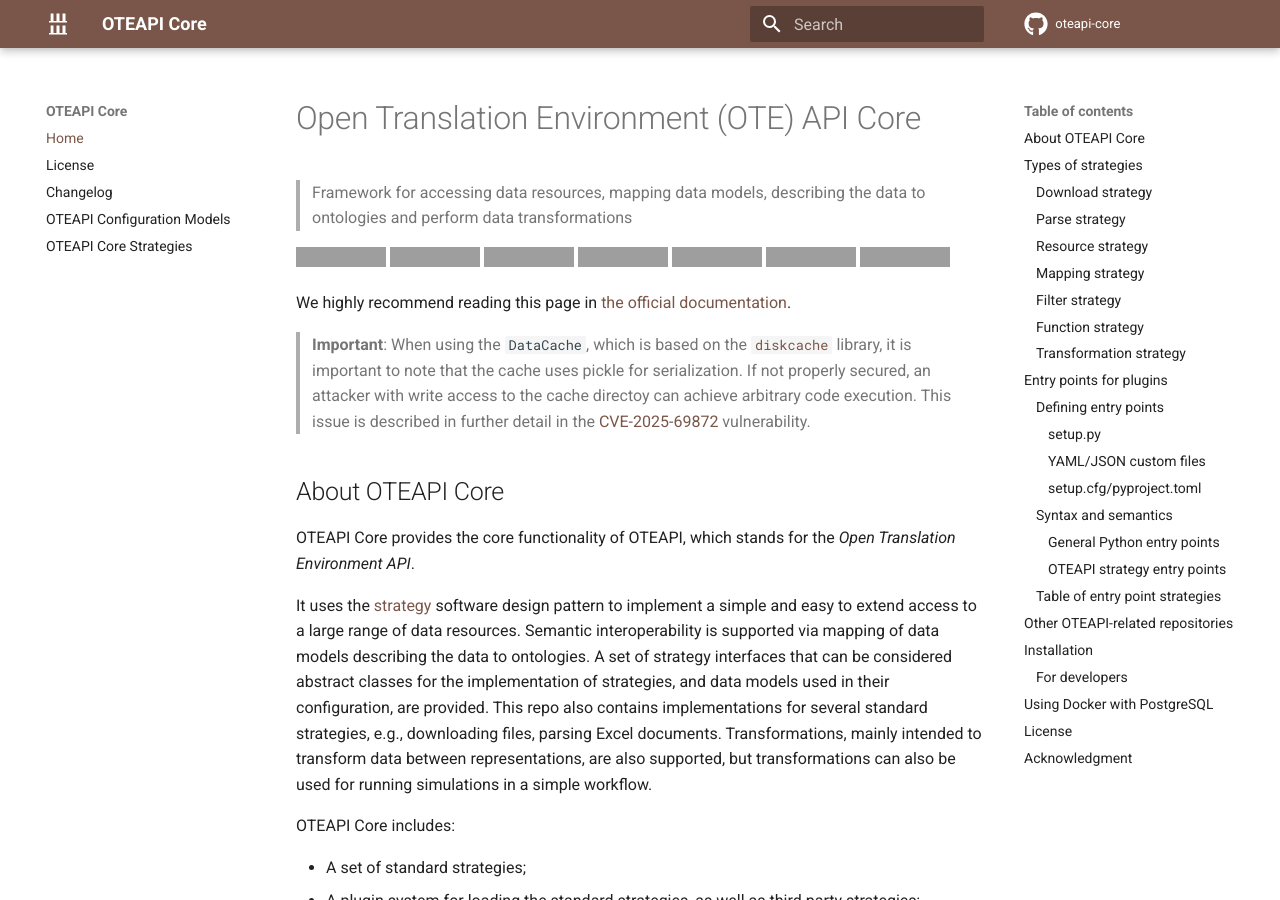
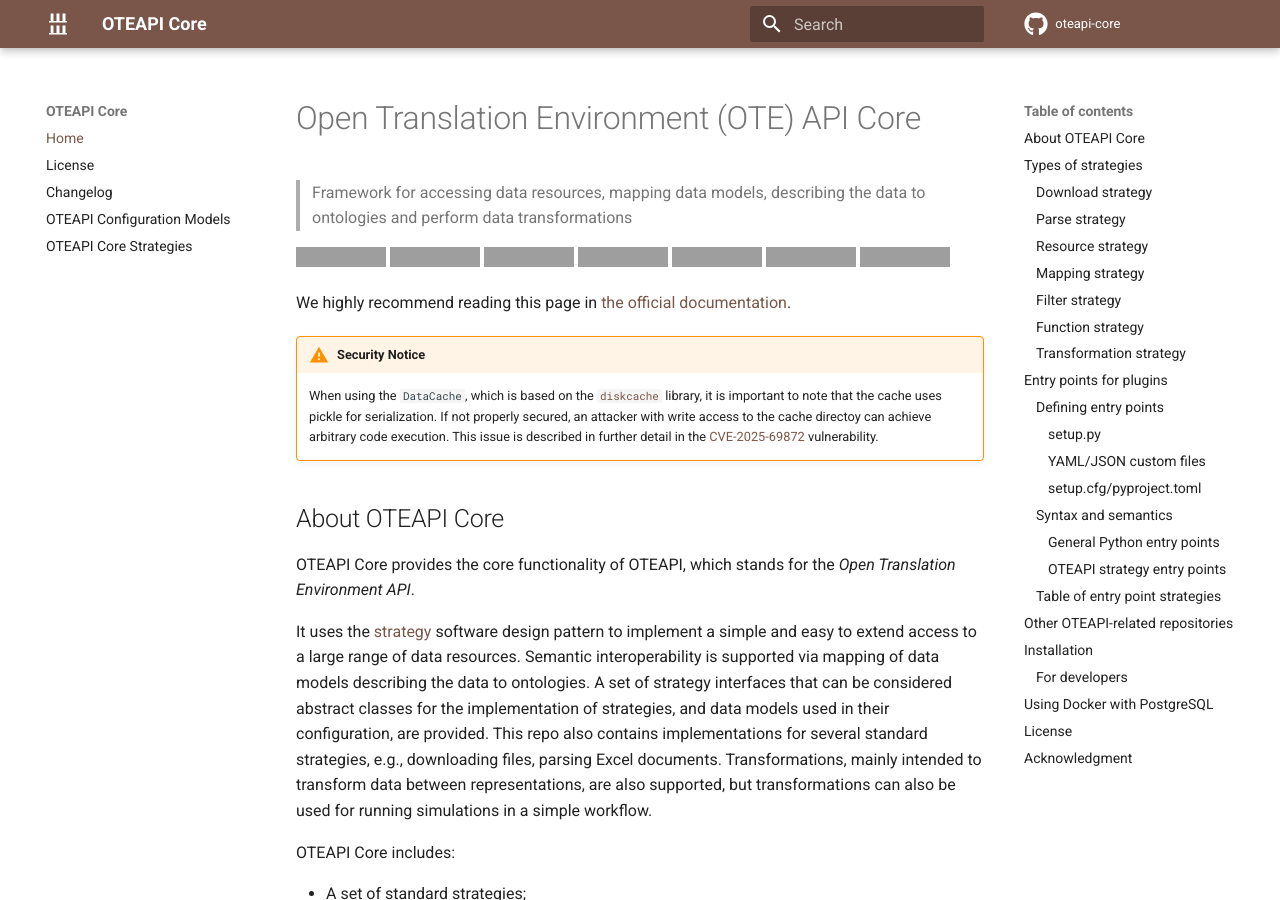
Before and after one commit to EMMC-ASBL/oteapi-core, an MkDocs documentation site: the page built from docs/index.md, in a window 1280 px wide and 900 px high, cut to the strip 0-900 px from the top of the window. Built offline with MkDocs 1.6.1 and Material for MkDocs 9.7.7, drawn with Linux system fonts in a browser that asks for light colours; comment, search, counter and statistics services are not loaded; the version menu is left out; grey boxes are pictures that could not be loaded.

Commit message:
Update README notice to render nicely in docs

```diff
--- a/docs/index.md
+++ b/docs/index.md
@@ -12,9 +12,10 @@
 
 We highly recommend reading this page in [the official documentation](https://emmc-asbl.github.io/oteapi-core).
 
-> **Important**: When using the `DataCache`, which is based on the [`diskcache`](https://grantjenks.com/diskcache/) library, it is important to note that the cache uses pickle for serialization.
-> If not properly secured, an attacker with write access to the cache directoy can achieve arbitrary code execution.
-> This issue is described in further detail in the [CVE-2025-69872](https://www.cve.org/CVERecord?id=CVE-2025-69872) vulnerability.
+!!! warning "Security Notice"
+    When using the `DataCache`, which is based on the [`diskcache`](https://grantjenks.com/diskcache/) library, it is important to note that the cache uses pickle for serialization.
+    If not properly secured, an attacker with write access to the cache directoy can achieve arbitrary code execution.
+    This issue is described in further detail in the [CVE-2025-69872](https://www.cve.org/CVERecord?id=CVE-2025-69872) vulnerability.
 
 ## About OTEAPI Core
 
```
Also changed, not shown: README.md (+4 -3 lines).
